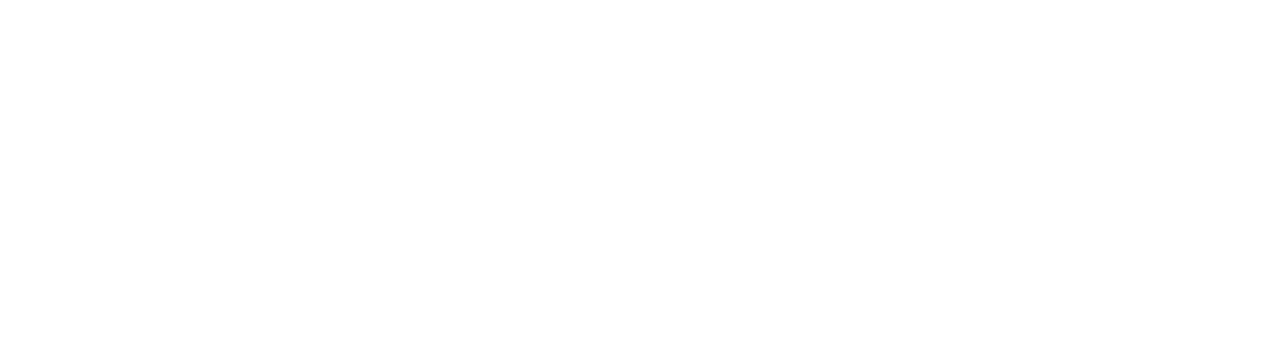
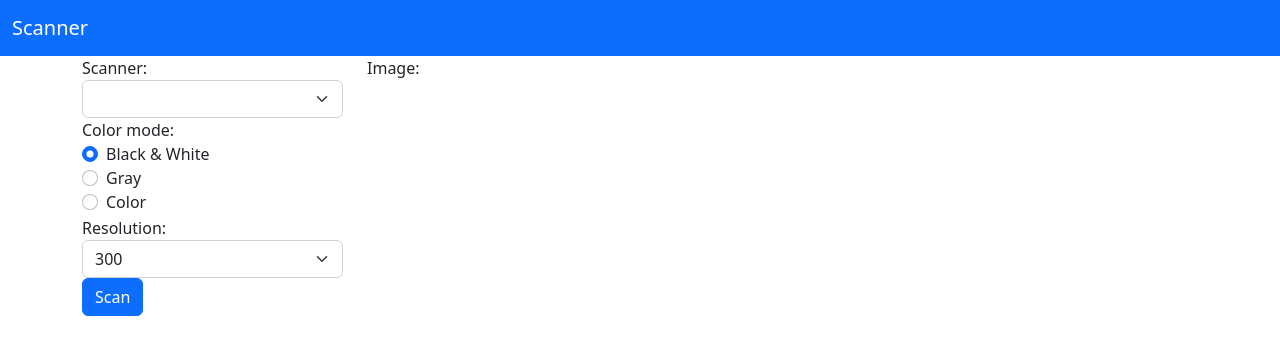
Before and after one commit to tony-xlh/Document-Scanning-Server, a plain HTML site: page static/index.html in a window 1280 px wide. Drawn offline with nearby package versions, Linux system fonts and the light colour scheme.

Commit message:
update index.html

```diff
--- a/static/index.html
+++ b/static/index.html
@@ -5,8 +5,52 @@
   <meta charset="utf-8" />
   <meta name="viewport" content="width=device-width, initial-scale=1.0, maximum-scale=1.0, user-scalable=no" />
   <title>Scanner</title>
+  <link href="https://cdn.jsdelivr.net/npm/bootstrap@5.2.0-beta1/dist/css/bootstrap.min.css" rel="stylesheet" integrity="sha384-0evHe/X+R7YkIZDRvuzKMRqM+OrBnVFBL6DOitfPri4tjfHxaWutUpFmBp4vmVor" crossorigin="anonymous">
 </head>
 <body>
+  <nav class="navbar navbar-dark bg-primary">
+    <div class="container-fluid">
+      <a class="navbar-brand" href="#">Scanner</a>
+    </div>
+  </nav>
+  <div class="container">
 
+    <div class="row">
+      <div class="col-sm-3">
+
+        Scanner:
+        <select class="form-select" id="scannerselect">
+        </select>
+        Color mode:
+        <div class="form-check">
+          <input class="form-check-input" type="radio" name="colormode" id="bwRadio" checked>
+          <label class="form-check-label" for="bwRadio">
+            Black & White
+          </label><br>
+          <input class="form-check-input" type="radio" name="colormode" id="grayRadio">
+          <label class="form-check-label" for="grayRadio">
+            Gray
+          </label><br>
+          <input class="form-check-input" type="radio" name="colormode" id="colorRadio">
+          <label class="form-check-label" for="colorRadio">
+            Color
+          </label>
+        </div>
+        Resolution:
+        <select class="form-select">
+          <option>300</option>
+          <option>200</option>
+          <option>100</option>
+        </select>
+        <button type="button" class="btn btn-primary">Scan</button>
+      </div>
+      <div class="col-sm-9">
+        Image:
+        <img id="scannedImage"/>
+      </div>
+  </div>
+  </div>
+  <script src="https://fastly.jsdelivr.net/npm/bootstrap@5.2.0-beta1/dist/js/bootstrap.bundle.min.js" integrity="sha384-pprn3073KE6tl6bjs2QrFaJGz5/SUsLqktiwsUTF55Jfv3qYSDhgCecCxMW52nD2" crossorigin="anonymous"></script>
+  <script src="index.js"></script>
 </body>
 </html>
```
